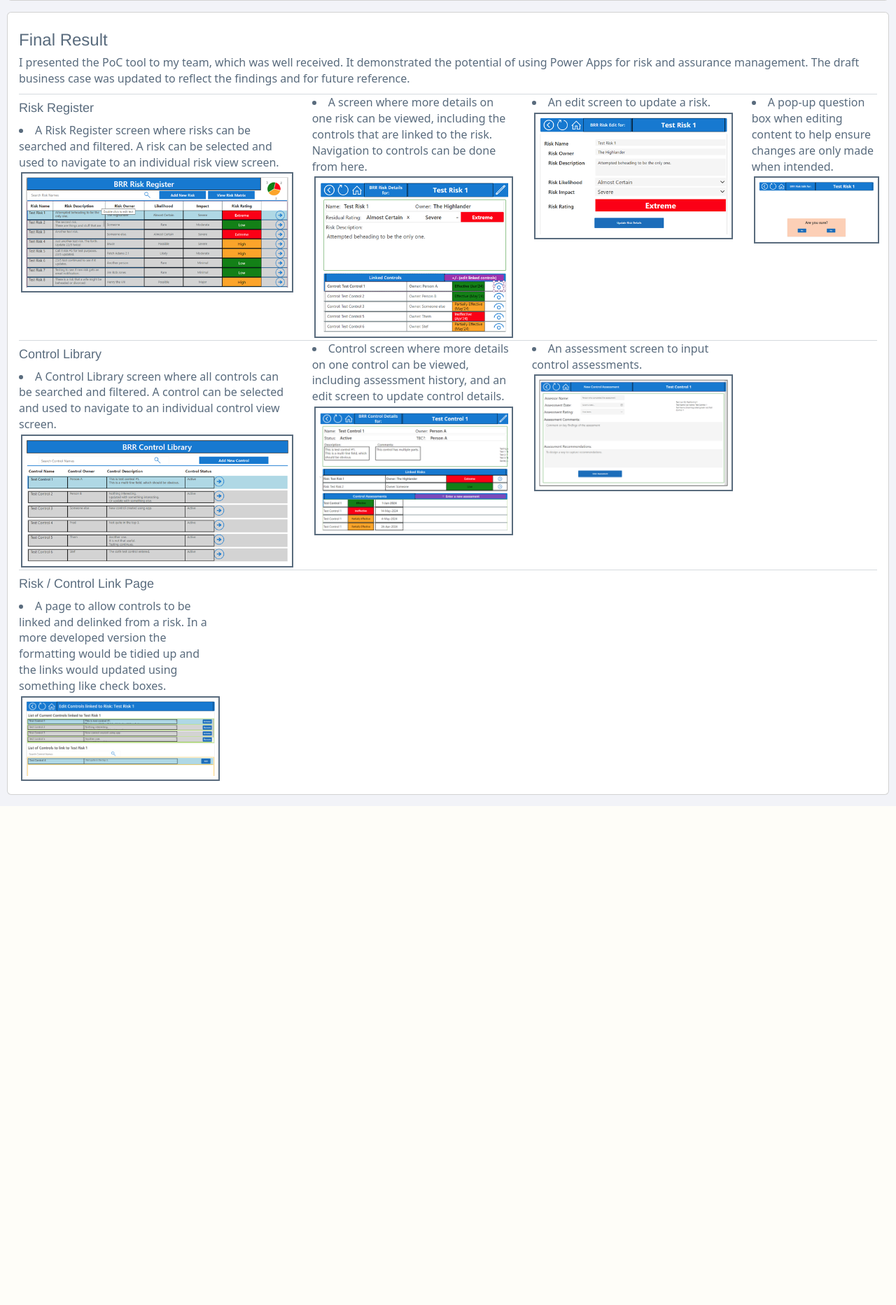
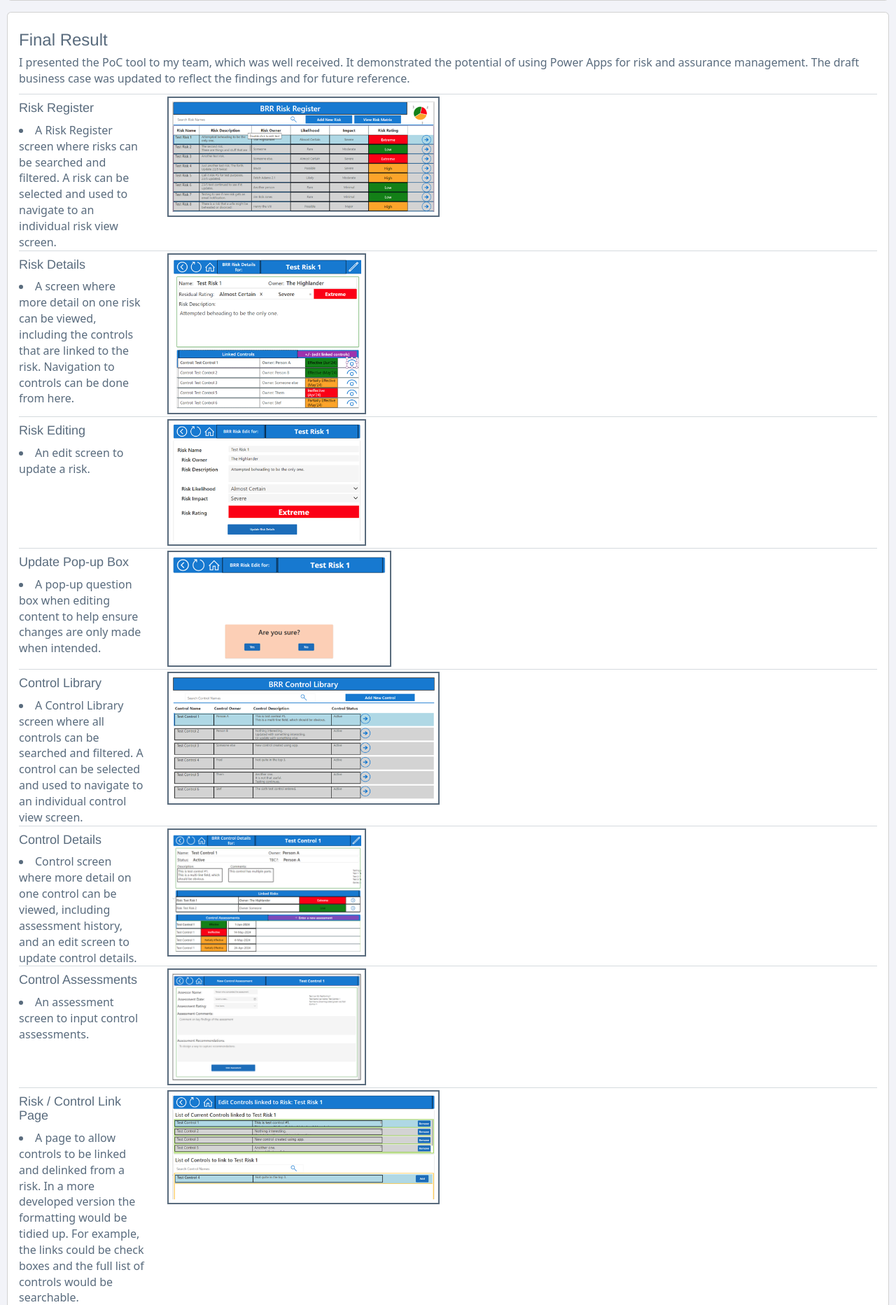
Before and after one commit to philipgjreid/pgjr-site, a Django app: page /portfolio_powerapps in a window 1280 px wide. Shown: the part 1978-3843 px from the top of the page at 70% size. Before the commit the page ends 3114 px from the top, so only its background shows below. Run offline with Django 5.2, Linux system fonts and the light colour scheme.

Commit message:
Minor adjustments to powerapps portfolio format

```diff
--- a/resumeapp/templates/resumeapp/portfolio-powerapps.html
+++ b/resumeapp/templates/resumeapp/portfolio-powerapps.html
@@ -214,52 +214,84 @@
 
     <hr>
       <div class="row">
-          <div class="col-lg-4">
+        <div class="col-lg-2">
           <h4>Risk Register</h4>
             <li>A Risk Register screen where risks can be searched and filtered. A risk can be selected and used to navigate to an individual risk view screen.</li>
+        </div>
+        <div class="col-lg-4">
           <img src="{% static 'resumeapp/assets/img/riskregister.png' %}" class="img-fluid img-border" alt="Risk Register Screen">
         </div>
+      </div>
+    <hr>
+      <div class="row">
+        <div class="col-lg-2">
+          <h4>Risk Details</h4>
+          <li>A screen where more detail on one risk can be viewed, including the controls that are linked to the risk. Navigation to controls can be done from here.</li>
+        </div>
         <div class="col-lg-3">
-            <li>A screen where more details on one risk can be viewed, including the controls that are linked to the risk. Navigation to controls can be done from here.</li>
             <img src="{% static 'resumeapp/assets/img/riskdetail.png' %}" class="img-fluid img-border" alt="Risk Detail Screen">
         </div>
+      </div>
+    <hr>
+      <div class="row">
+        <div class="col-lg-2">
+          <h4>Risk Editing</h4>
+           <li>An edit screen to update a risk.</li>
+        </div>
         <div class="col-lg-3">
-             <li>An edit screen to update a risk.</li>
           <img src="{% static 'resumeapp/assets/img/riskedit.png' %}" class="img-fluid img-border" alt="Risk Edit Screen">
         </div>
+      </div>
+    <hr>
+      <div class="row">
         <div class="col-lg-2">
+          <h4>Update Pop-up Box</h4>
           <li>A pop-up question box when editing content to help ensure changes are only made when intended.</li>
+        </div>
+        <div class="col-lg-4">
           <img src="{% static 'resumeapp/assets/img/riskpopup.png' %}" class="img-fluid img-border" alt="Risk Popup Box">
         </div>
       </div>
     <hr>
       <div class="row">
-          <div class="col-lg-4">
+        <div class="col-lg-2">
           <h4>Control Library</h4>
             <li>A Control Library screen where all controls can be searched and filtered. A control can be selected and used to navigate to an individual control view screen.</li>
+        </div>
+        <div class="col-lg-4">
           <img src="{% static 'resumeapp/assets/img/controllibrary.png' %}" class="img-fluid img-border" alt="Control Library Screen">
         </div>
+      </div>
+    <hr>
+      <div class="row">
+        <div class="col-lg-2">
+          <h4>Control Details</h4>
+          <li>Control screen where more detail on one control can be viewed, including assessment history, and an edit screen to update control details.</li>
+        </div>
         <div class="col-lg-3">
-            <li>Control screen where more details on one control can be viewed, including assessment history, and an edit screen to update control details.</li>
           <img src="{% static 'resumeapp/assets/img/controldetail.png' %}" class="img-fluid img-border" alt="Control Detail Screen">
         </div>
+      </div>
+    <hr>
+      <div class="row">
+        <div class="col-lg-2">
+          <h4>Control Assessments</h4>
+          <li>An assessment screen to input control assessments.</li>
+        </div>
         <div class="col-lg-3">
-            <li>An assessment screen to input control assessments.</li>
           <img src="{% static 'resumeapp/assets/img/controledit.png' %}" class="img-fluid img-border" alt="Control Edit Screen">
         </div>
       </div>
     <hr>
-      <div class="row align-items-center">
-          <div class="col-lg-3">
+      <div class="row">
+        <div class="col-lg-2">
           <h4>Risk / Control Link Page</h4>
-              <li>A page to allow controls to be linked and delinked from a risk. In a more developed version the formatting would be tidied up and the links would updated using something like check boxes.</li>
+          <li>A page to allow controls to be linked and delinked from a risk. In a more developed version the formatting would be tidied up. For example, the links could be check boxes and the full list of controls would be searchable.</li>
+        </div>
+        <div class="col-lg-4">
           <img src="{% static 'resumeapp/assets/img/risklinks.png' %}" class="img-fluid img-border" alt="Risk / Control Link Screen">
         </div>
-          <div class="col-lg-3">
-
       </div>
-      </div>
-
     </div>
   </div>
 </div>
--- a/resumeapp/templates/resumeapp/portfolio.html
+++ b/resumeapp/templates/resumeapp/portfolio.html
@@ -69,7 +69,7 @@
           </ul>
         </div>
         <p class="card-text">A Python web-based app for collecting golf statistics built on the Django Web Framework. Includes databases for storing collected statistics, user authentication handling (login/logout and registration). Utilises HTML, Javascript, CSS, Bootstrap, and Git / GitHub.</p>
-        <a href="{% url 'portfolio-golfapp' %}" class="btn btn-default">Go To Detail Page for This Project</a>
+        <a href="{% url 'portfolio-golfapp' %}" class="btn btn-default">Go To Details Page for This Project</a>
       </div>
     </div>
   </div>
@@ -90,7 +90,7 @@
           </ul>
         </div>
         <p class="card-text">A site created using the Django Web Framework. Functionality created using Python, HTML and Javascript. Styling from CSS and Bootstrap. Version controlled with Git and GitHub.</p>
-        <a href="{% url 'portfolio-website' %}" class="btn btn-default">Go To Detail Page for This Project</a>
+        <a href="{% url 'portfolio-website' %}" class="btn btn-default">Go To Details Page for This Project</a>
       </div>
     </div>
   </div>
@@ -110,7 +110,7 @@
           </ul>
         </div>
         <p class="card-text">A Risk and Assurance Management Tool created in Power Apps as a proof-of-concept. Includes databases for storing risks, risk controls, and risk treatments and enables dynamic linking of risks to controls and treatments.</p>
-        <a href="{% url 'portfolio-powerapps' %}" class="btn btn-default">Go To Detail Page for This Project</a>
+        <a href="{% url 'portfolio-powerapps' %}" class="btn btn-default">Go To Details Page for This Project</a>
       </div>
     </div>
   </div>
```
Lines whose indentation alone changed are shown as unchanged.
